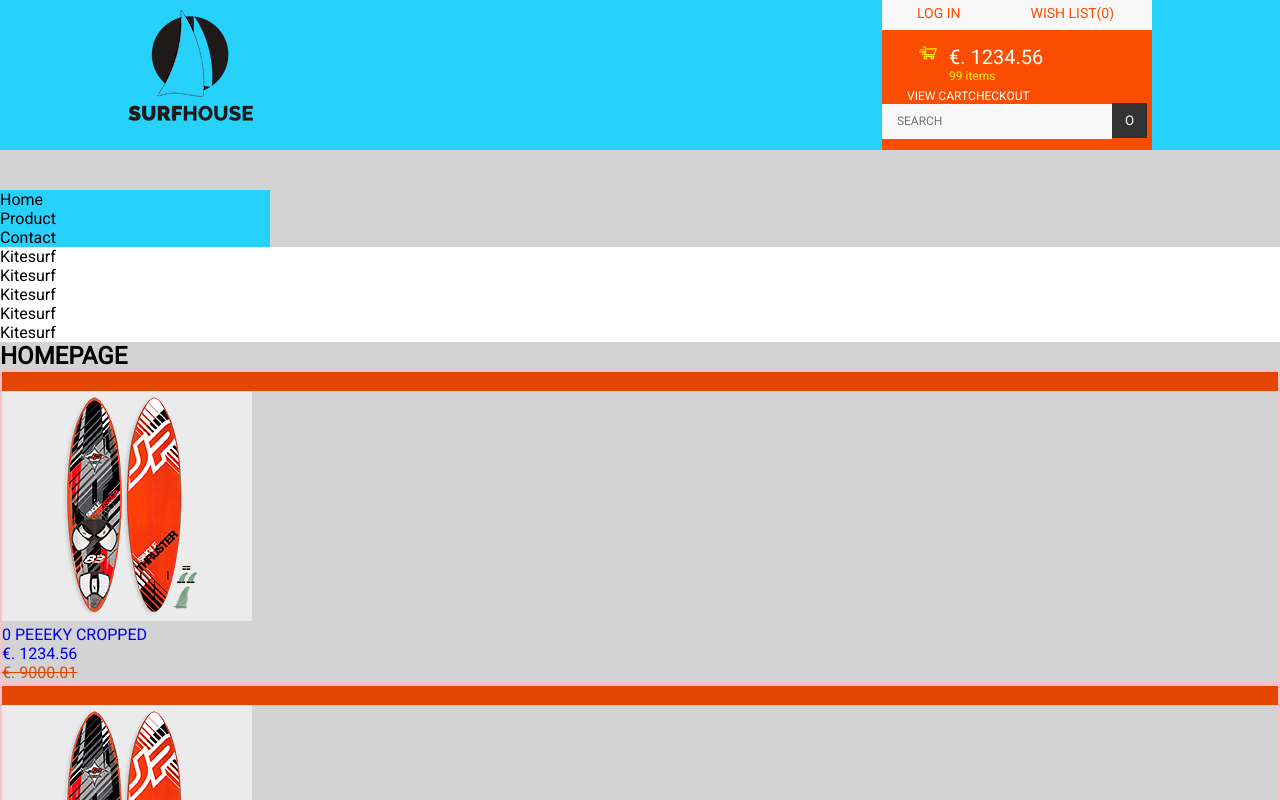
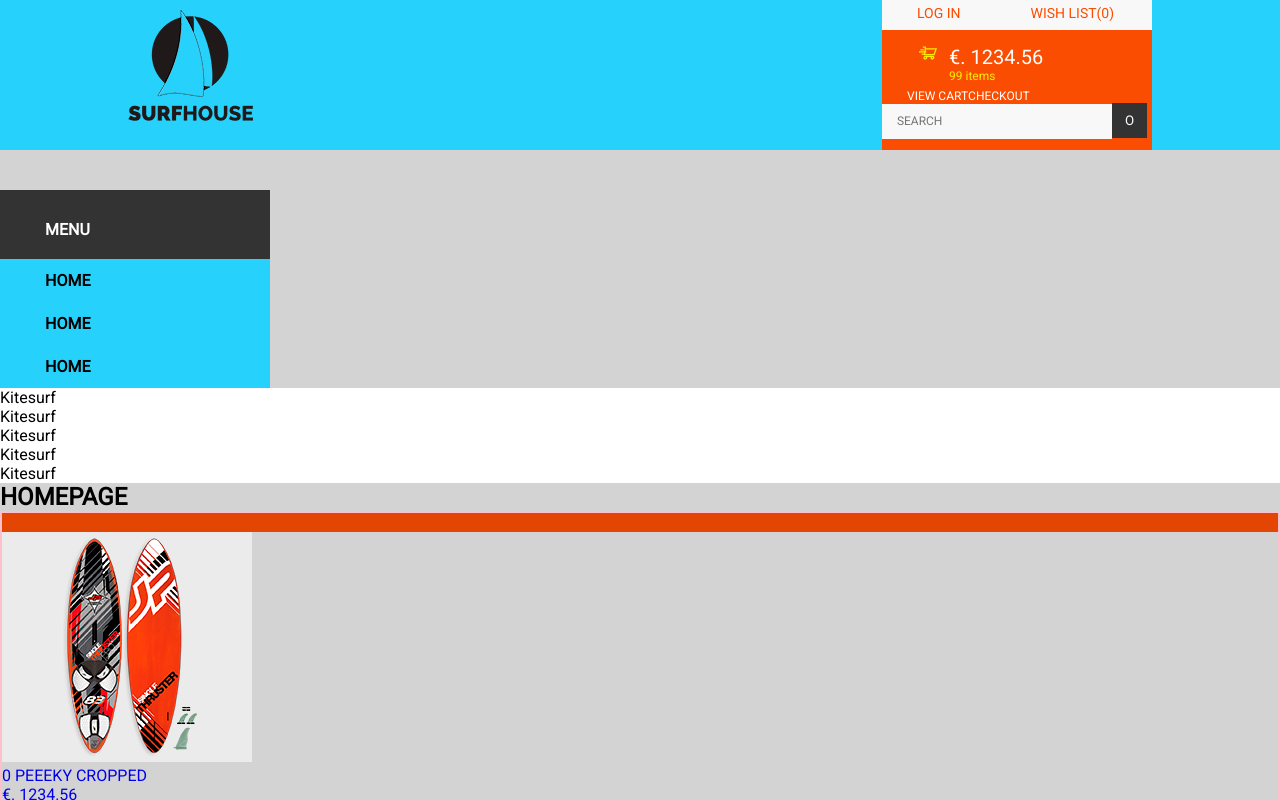
Before and after one commit to stesserHub/Modern-Front-End-3-Surf-House, a Vue app in the folder surfhouse/: page / in a window 1280 px wide. Shown: the top 800 px of the page. Built offline with nearby package versions, Linux system fonts and the light colour scheme.

Commit message:
style menu

```diff
--- a/surfhouse/src/assets/styles/_menu.scss
+++ b/surfhouse/src/assets/styles/_menu.scss
@@ -4,6 +4,41 @@
 
     width: 270px;
 
+    background-color: $primary;
 
-    background-color: $primary;
+    .menutitle {
+        padding-left: 45px;
+        padding-top: 30px;
+        padding-right: 45px;
+        padding-bottom: 20px;
+
+        background-color: $toned;
+
+        font-size: 16px;
+        font-weight: 100;
+
+        color: $plain;
+    }
+
+    ul {
+        a {
+            text-transform: uppercase;
+            font-weight: bold;
+            color: $btn1;
+
+            &:hover {
+                color: $plain;
+
+                li {
+                    background-color: $toned;
+                }
+            }
+
+            li {
+                padding-left: 45px;
+                padding-top: 12px;
+                padding-bottom: 12px;
+            }
+        }
+    }
 }
--- a/surfhouse/src/components/_Menu.vue
+++ b/surfhouse/src/components/_Menu.vue
@@ -1,16 +1,27 @@
 <template>
     <section>
         <div id="menu">
+            <div class="menutitle">
+                <h4>
+                    menu
+                </h4>
+            </div>
             <ul>
+                <a href="#">
                     <li>
-                    Home
+                        home
                     </li>
+                </a>
+                                <a href="#">
                     <li>
-                    Product
+                        home
                     </li>
+                </a>
+                                <a href="#">
                     <li>
-                    Contact
+                        home
                     </li>
+                </a>
             </ul>
         </div>
     </section>
```
Lines whose indentation alone changed are shown as unchanged.
